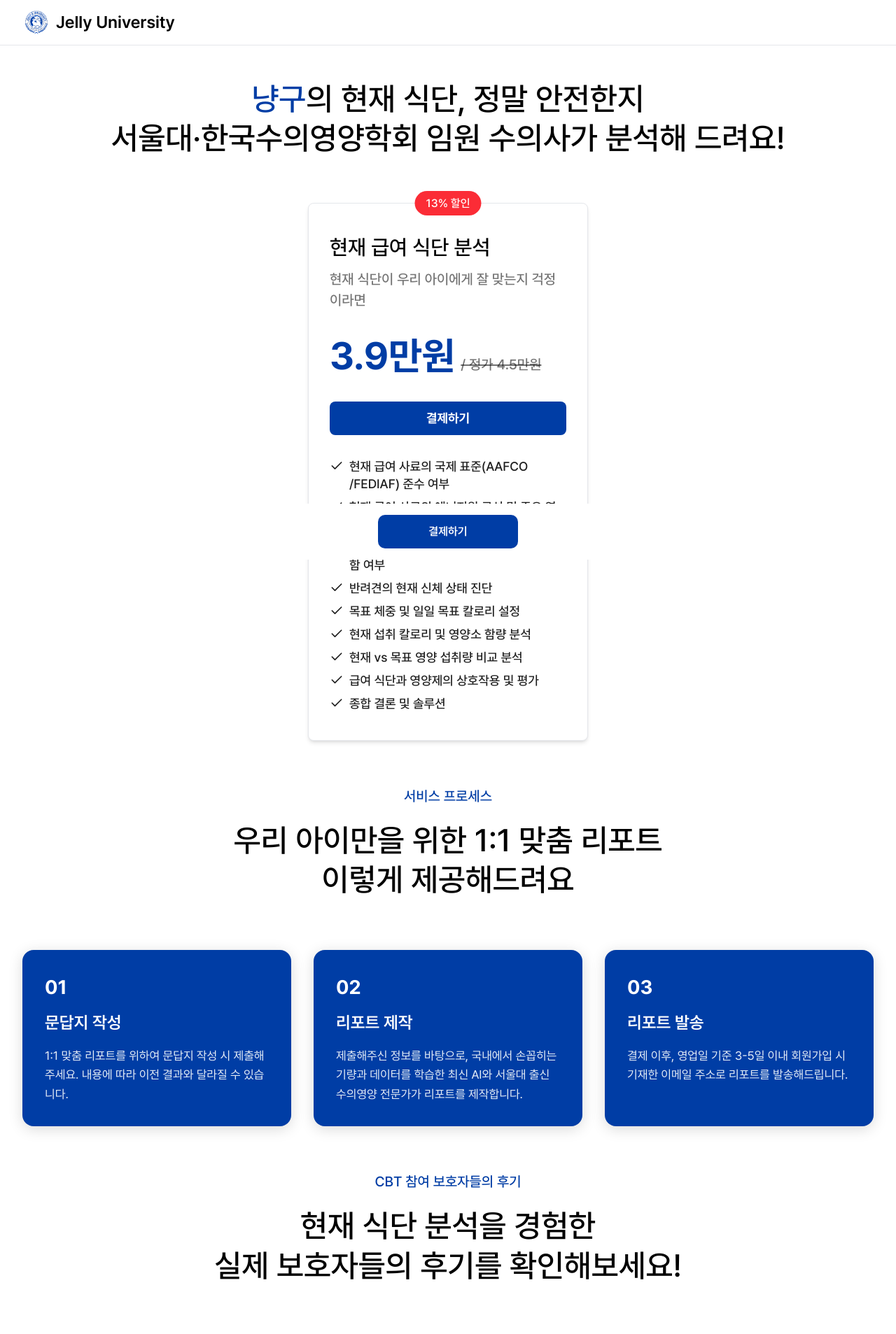
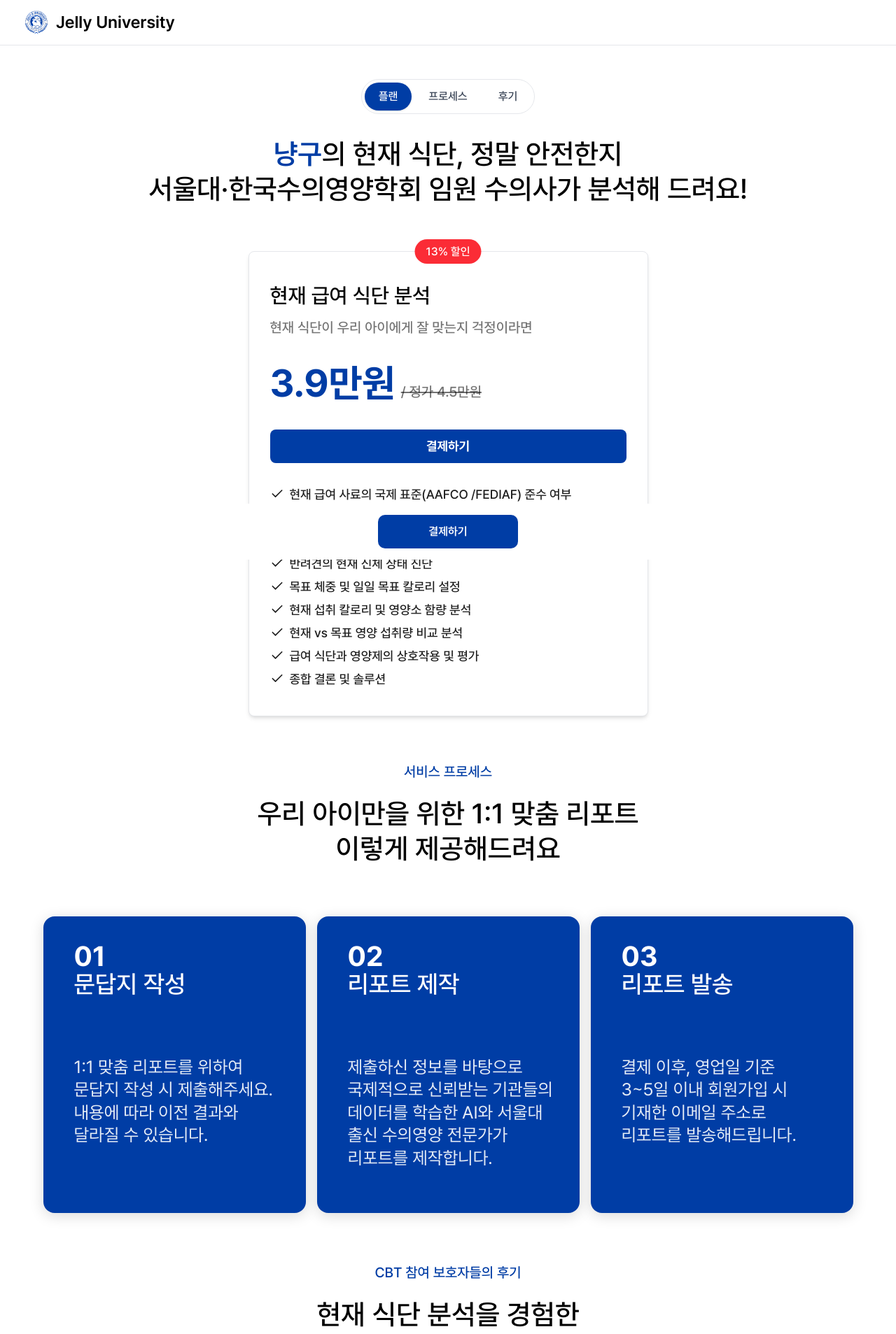
Before and after one commit to SeokHoChoi/test-jelly-univ-fe, a Next.js app: page /checkout in a window 1280 px wide. Shown: the top 1907 px of the page at 70% size. Built offline with nearby package versions, Linux system fonts and the light colour scheme.

Commit message:
feat: checkout 페이지 > UI 구현

```diff
--- a/src/app/checkout/page.tsx
+++ b/src/app/checkout/page.tsx
@@ -11,6 +11,8 @@ import { Check } from 'lucide-react';
 
 export default function CheckoutPage() {
   const [loading, setLoading] = useState(false);
+  const [activeTab, setActiveTab] = useState<string>('plan');
+
   type PaymentData = {
     clientId: string;
     orderId: string;
@@ -26,6 +28,13 @@ export default function CheckoutPage() {
 
   const [paymentData, setPaymentData] = useState<PaymentData>(null);
   const router = useRouter();
+
+  const scrollToSection = (sectionId: string) => {
+    const element = document.getElementById(sectionId);
+    if (element) {
+      element.scrollIntoView({ behavior: 'smooth', block: 'start' });
+    }
+  };
 
   // 후기 데이터 (home 페이지와 동일)
   const reviews = [
@@ -108,17 +117,49 @@ export default function CheckoutPage() {
     <div className='min-h-screen bg-white'>
       {/* 상단 컨테이너 */}
       <div className='mx-auto max-w-7xl px-4 sm:px-6 lg:px-8 pt-8 md:pt-12'>
+        {/* 스크롤 액션 버튼 */}
+        <div className='w-full flex justify-center mb-8'>
+          <nav>
+            <div className='inline-flex items-center gap-1 bg-white rounded-full p-1 border border-gray-200 overflow-x-auto'>
+              {[
+                { id: 'plan', label: '플랜' },
+                { id: 'process', label: '프로세스' },
+                { id: 'reviews', label: '후기' }
+              ].map((tab) => {
+                const isActive = activeTab === tab.id;
+                return (
+                  <button
+                    key={tab.id}
+                    type="button"
+                    onClick={() => {
+                      setActiveTab(tab.id);
+                      scrollToSection(tab.id);
+                    }}
+                    className={`whitespace-nowrap h-10 px-5 rounded-full text-sm md:text-base font-medium transition-all duration-200 ${isActive
+                      ? 'bg-[#003DA5] text-white shadow'
+                      : 'text-gray-700 hover:bg-blue-50 active:bg-blue-100'
+                      }`}
+                  >
+                    {tab.label}
+                  </button>
+                );
+              })}
+            </div>
+          </nav>
+        </div>
+
         {/* 헤드라인 */}
         <div className='text-center mb-10 md:mb-16'>
-          <h1 className='text-[22px] md:text-[45px] font-medium text-[#000000] leading-tight'>
-            <span className='text-[#003DA5]'>냥구</span>의 현재 식단, 정말 안전한지<br />
-            서울대·한국수의영양학회 임원 수의사가 분석해 드려요!
+          <h1 className='text-[25px] md:text-[40px] leading-tight'>
+            <span className='text-[#003DA5] font-semibold'>냥구</span>
+            <span className='text-[#000000] font-medium'>의 현재 식단, 정말 안전한지<br />
+              서울대·한국수의영양학회 임원 수의사가 분석해 드려요!</span>
           </h1>
         </div>
 
         {/* 가격 카드 */}
-        <div className='flex justify-center mb-12 md:mb-16'>
-          <Card className='relative w-full max-w-[400px] border-[0.5px] border-black/10 shadow-[0_0_4.4px_0_rgba(0,0,0,0.06),0_5px_19px_0_rgba(0,0,0,0.08)] px-[30px] py-[40px]'>
+        <div id="plan" className='flex justify-center mb-12 md:mb-16'>
+          <Card className='relative w-full max-w-[571px] border-[0.5px] border-black/10 shadow-[0_0_4.4px_0_rgba(0,0,0,0.06),0_5px_19px_0_rgba(0,0,0,0.08)] px-[30px] py-[40px]'>
             {/* 할인 배지 */}
             <div className='absolute -top-3 left-1/2 -translate-x-1/2'>
               <span className='bg-red-500 text-white px-4 py-2 rounded-full text-base font-medium'>
@@ -203,18 +244,18 @@ export default function CheckoutPage() {
         </div>
 
         {/* 서비스 프로세스 */}
-        <div className='mb-12 md:mb-16'>
+        <div id="process" className='mb-12 md:mb-16 mt-1'>
           <div className='text-center mb-10 md:mb-18'>
             <p className='text-[15px] md:text-[20px] font-medium text-[#003DA5] mb-[15px] md:mb-[20px]'>
               서비스 프로세스
             </p>
-            <h2 className='text-[22px] md:text-[45px] font-medium text-[#000000] leading-tight'>
+            <h2 className='text-[25px] md:text-[40px] font-medium text-[#000000] leading-tight'>
               우리 아이만을 위한 1:1 맞춤 리포트<br />
               이렇게 제공해드려요
             </h2>
           </div>
 
-          <div className='grid grid-cols-1 md:grid-cols-3 gap-8'>
+          <div className='flex flex-col md:flex-row justify-center items-center gap-4'>
             {[
               {
                 no: '01',
@@ -224,30 +265,43 @@ export default function CheckoutPage() {
               {
                 no: '02',
                 title: '리포트 제작',
-                desc: '제출해주신 정보를 바탕으로, 국내에서 손꼽히는 기량과 데이터를 학습한 최신 AI와 서울대 출신 수의영양 전문가가 리포트를 제작합니다.'
+                desc: '제출하신 정보를 바탕으로\n국제적으로 신뢰받는 기관들의\n데이터를 학습한 AI와 서울대\n출신 수의영양 전문가가\n리포트를 제작합니다.'
               },
               {
                 no: '03',
                 title: '리포트 발송',
-                desc: '결제 이후, 영업일 기준 3-5일 이내 회원가입 시 기재한 이메일 주소로 리포트를 발송해드립니다.'
+                desc: '결제 이후, 영업일 기준\n3~5일 이내 회원가입 시\n기재한 이메일 주소로\n리포트를 발송해드립니다.'
               }
             ].map((item) => (
-              <div key={item.no} className='bg-[#003DA5] text-white rounded-[16px] p-6 md:p-8 shadow-[0_4px_20px_rgba(0,0,0,0.15)]'>
-                <div className='text-[24px] md:text-[28px] font-bold mb-3'>{item.no}</div>
-                <div className='text-[20px] md:text-[24px] font-semibold mb-4'>{item.title}</div>
-                <p className='text-[15px] md:text-[17px] leading-relaxed opacity-90'>{item.desc}</p>
+              <div
+                key={item.no}
+                className='bg-[#003DA5] text-white rounded-[16px] shadow-[0_4px_20px_rgba(0,0,0,0.15)]'
+                style={{
+                  width: '375px',
+                  height: '424px',
+                  padding: item.no === '03' ? '37px 70px 37px 44px' : '37px 37px 37px 44px'
+                }}
+              >
+                <div className='text-[40px] font-bold text-white mb-0.5 leading-none'>{item.no}</div>
+                <div className='text-[35px] font-medium text-white leading-none' style={{ marginBottom: '85px' }}>{item.title}</div>
+                <p
+                  className='text-[25px] font-normal text-white opacity-90'
+                  style={{ wordBreak: 'keep-all', lineHeight: '1.3' }}
+                >
+                  {item.desc}
+                </p>
               </div>
             ))}
           </div>
         </div>
 
         {/* 후기 섹션 */}
-        <div className='mb-12 md:mb-16'>
-          <div className='text-center mb-10 md:mb-18'>
+        <div id="reviews" className='mb-12 md:mb-16' style={{ marginTop: '70px' }}>
+          <div className='text-center mb-10 md:mb-10'>
             <p className='text-[15px] md:text-[20px] font-medium text-[#003DA5] mb-[15px] md:mb-[20px]'>
               CBT 참여 보호자들의 후기
             </p>
-            <h2 className='text-[22px] md:text-[45px] font-medium text-[#000000] leading-tight'>
+            <h2 className='text-[25px] md:text-[40px] font-medium text-[#000000] leading-tight'>
               현재 식단 분석을 경험한<br />
               실제 보호자들의 후기를 확인해보세요!
             </h2>
```
